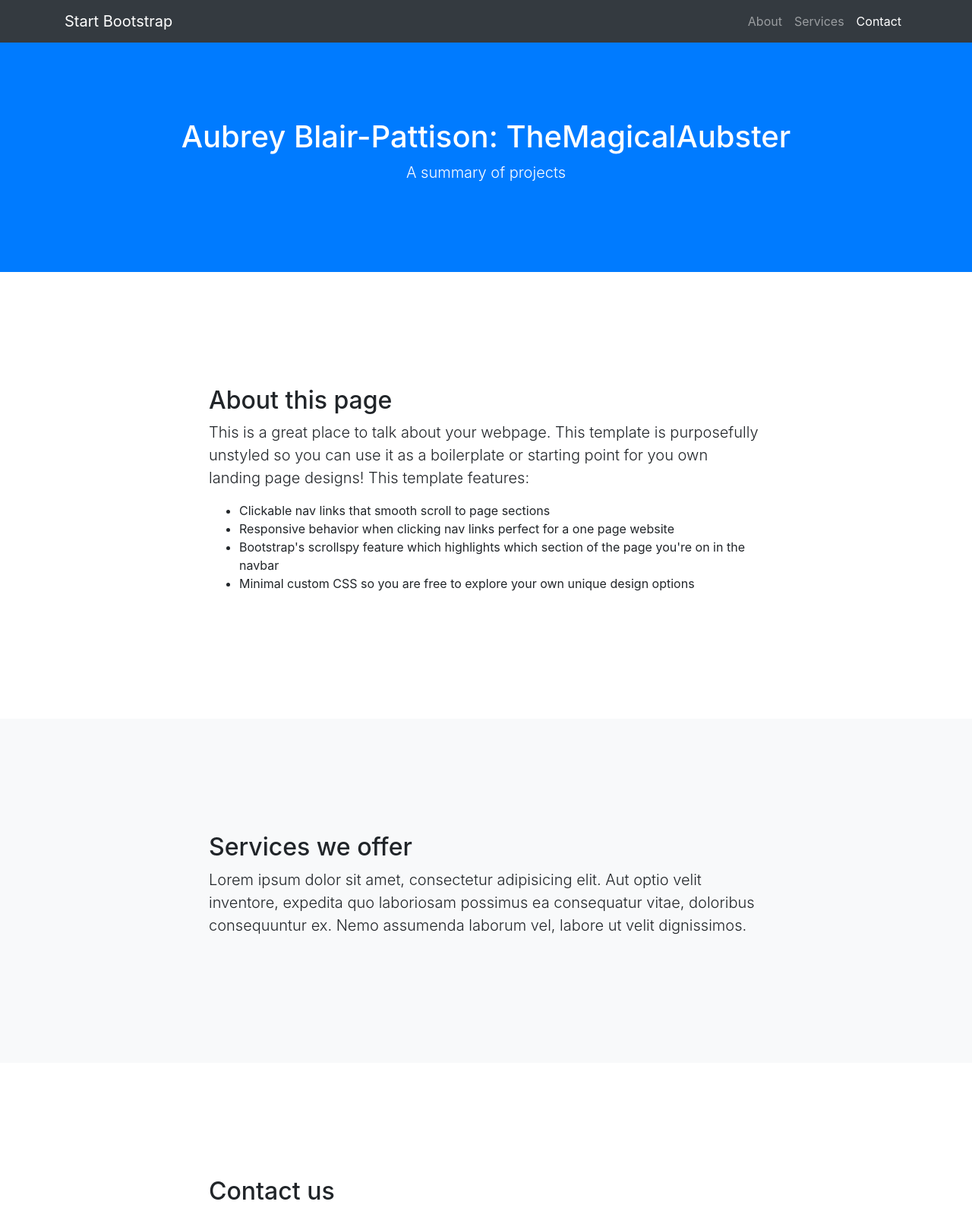
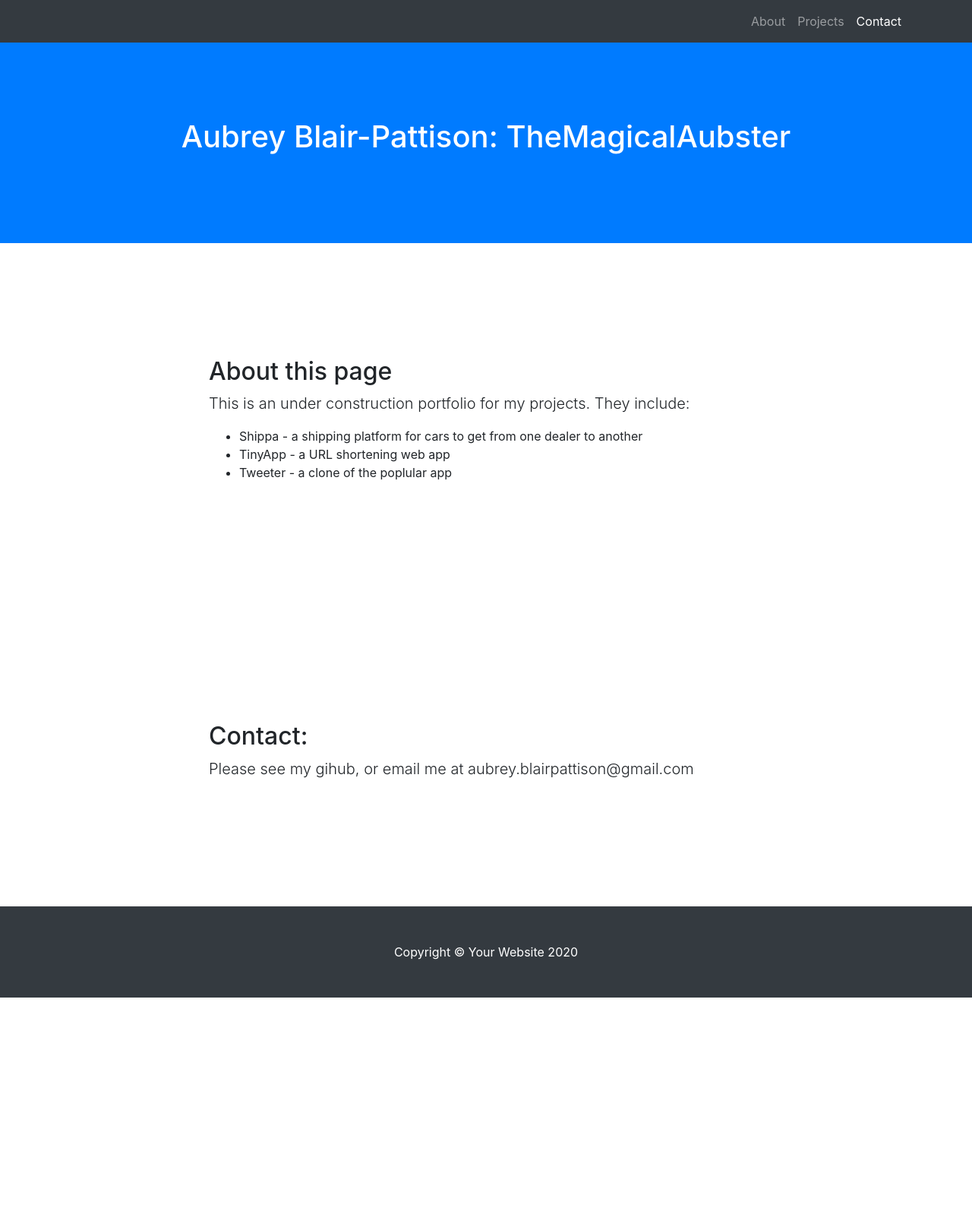
Before and after one commit to TheMagicalAubster/TheMagicalAubster.github.io, a website with bundled scripts: page index.html in a window 1280 px wide. Shown: the top 1590 px of the page at 76% size. After the commit the page ends 1313 px from the top, so only its background shows below. Built offline with nearby package versions, Linux system fonts and the light colour scheme.

Commit message:
index update to basic

```diff
--- a/index.html
+++ b/index.html
@@ -23,7 +23,6 @@
   <!-- Navigation -->
   <nav class="navbar navbar-expand-lg navbar-dark bg-dark fixed-top" id="mainNav">
     <div class="container">
-      <a class="navbar-brand js-scroll-trigger" href="#page-top">Start Bootstrap</a>
       <button class="navbar-toggler" type="button" data-toggle="collapse" data-target="#navbarResponsive" aria-controls="navbarResponsive" aria-expanded="false" aria-label="Toggle navigation">
         <span class="navbar-toggler-icon"></span>
       </button>
@@ -33,7 +32,7 @@
             <a class="nav-link js-scroll-trigger" href="#about">About</a>
           </li>
           <li class="nav-item">
-            <a class="nav-link js-scroll-trigger" href="#services">Services</a>
+            <a class="nav-link js-scroll-trigger" href="#projects">Projects</a>
           </li>
           <li class="nav-item">
             <a class="nav-link js-scroll-trigger" href="#contact">Contact</a>
@@ -46,7 +45,7 @@
   <header class="bg-primary text-white">
     <div class="container text-center">
       <h1>Aubrey Blair-Pattison: TheMagicalAubster</h1>
-      <p class="lead">A summary of projects</p>
+      <p class="lead"></p>
     </div>
   </header>
 
@@ -55,24 +54,12 @@
       <div class="row">
         <div class="col-lg-8 mx-auto">
           <h2>About this page</h2>
-          <p class="lead">This is a great place to talk about your webpage. This template is purposefully unstyled so you can use it as a boilerplate or starting point for you own landing page designs! This template features:</p>
+          <p class="lead">This is an under construction portfolio for my projects. They include:</p>
           <ul>
-            <li>Clickable nav links that smooth scroll to page sections</li>
-            <li>Responsive behavior when clicking nav links perfect for a one page website</li>
-            <li>Bootstrap's scrollspy feature which highlights which section of the page you're on in the navbar</li>
-            <li>Minimal custom CSS so you are free to explore your own unique design options</li>
+            <li>Shippa - a shipping platform for cars to get from one dealer to another</li>
+            <li>TinyApp - a URL shortening web app </li>
+            <li>Tweeter - a clone of the poplular app</li>
           </ul>
-        </div>
-      </div>
-    </div>
-  </section>
-
-  <section id="services" class="bg-light">
-    <div class="container">
-      <div class="row">
-        <div class="col-lg-8 mx-auto">
-          <h2>Services we offer</h2>
-          <p class="lead">Lorem ipsum dolor sit amet, consectetur adipisicing elit. Aut optio velit inventore, expedita quo laboriosam possimus ea consequatur vitae, doloribus consequuntur ex. Nemo assumenda laborum vel, labore ut velit dignissimos.</p>
         </div>
       </div>
     </div>
@@ -82,12 +69,24 @@
     <div class="container">
       <div class="row">
         <div class="col-lg-8 mx-auto">
-          <h2>Contact us</h2>
-          <p class="lead">Lorem ipsum dolor sit amet, consectetur adipisicing elit. Vero odio fugiat voluptatem dolor, provident officiis, id iusto! Obcaecati incidunt, qui nihil beatae magnam et repudiandae ipsa exercitationem, in, quo totam.</p>
+          <h2>Contact:</h2>
+          <p class="lead">Please see my gihub, or email me at aubrey.blairpattison@gmail.com</p>
         </div>
       </div>
     </div>
   </section>
+
+  <!-- <section id="services" class="bg-light">
+    <div class="container">
+      <div class="row">
+        <div class="col-lg-8 mx-auto">
+          <h2>Services we offer</h2>
+          <p class="lead">Lorem ipsum dolor sit amet, consectetur adipisicing elit. Aut optio velit inventore, expedita quo laboriosam possimus ea consequatur vitae, doloribus consequuntur ex. Nemo assumenda laborum vel, labore ut velit dignissimos.</p>
+        </div>
+      </div>
+    </div>
+  </section> -->
+
 
   <!-- Footer -->
   <footer class="py-5 bg-dark">
```
